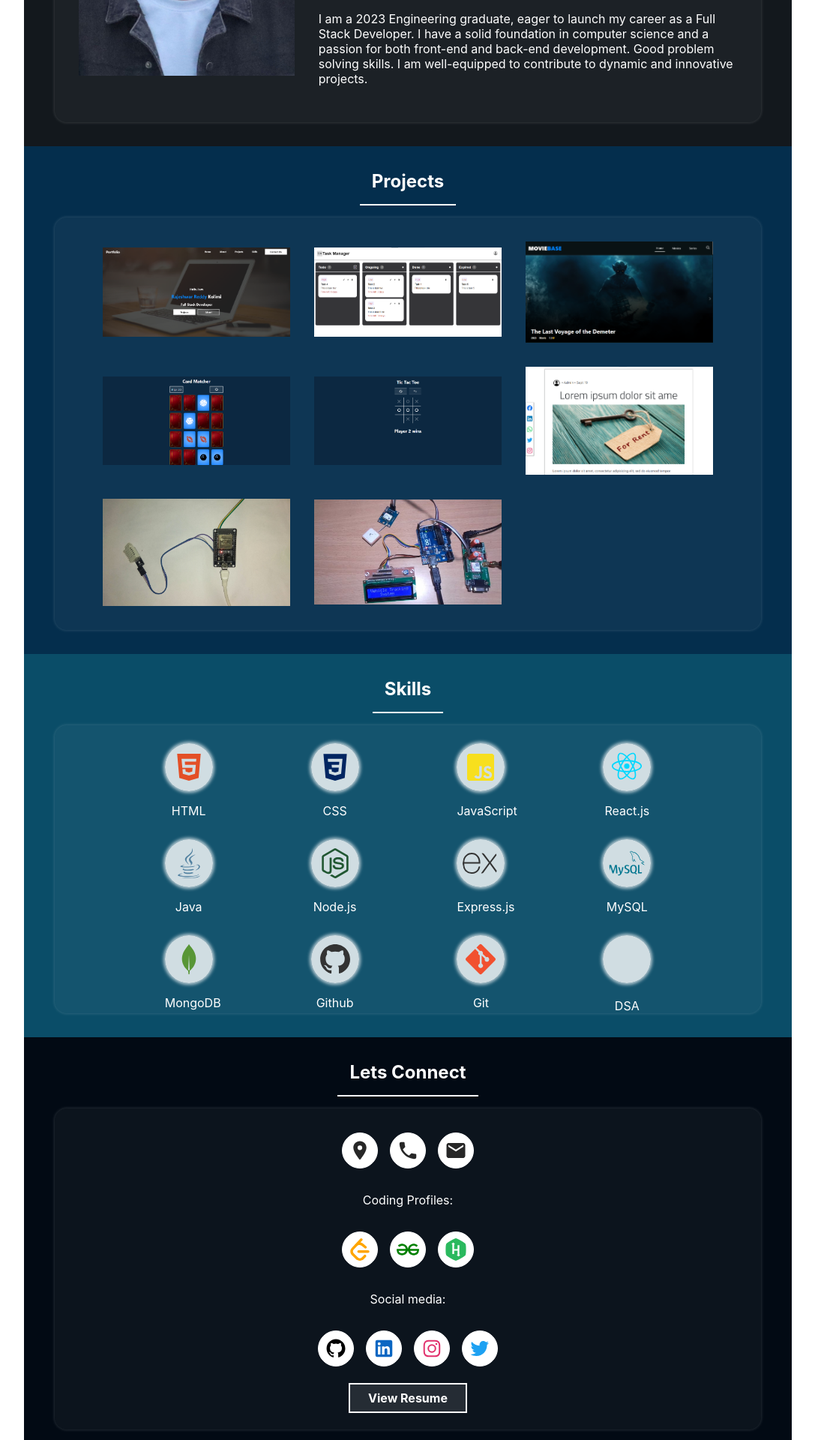
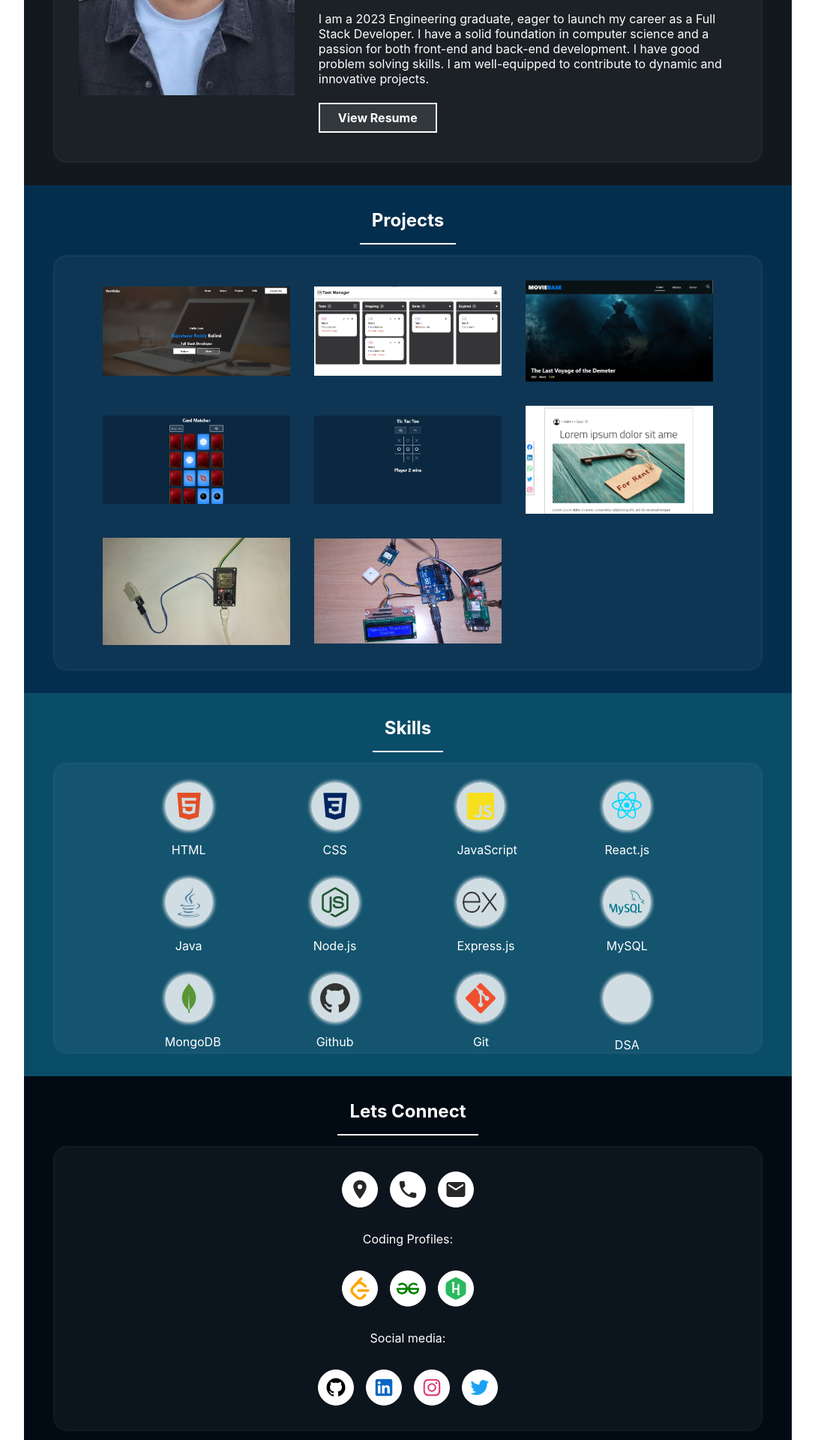
Before and after one commit to RajeshwarReddyKolimi/Portfolio, a React (Create React App) app: page / in a window 1280 px wide. Shown: the part 1240-3160 px from the top of the page at 75% size, without its empty margins (96-1183 px from the left). Built offline with nearby package versions, Linux system fonts and the light colour scheme; some icons are missing.

Commit message:
Projects Upgrade

```diff
--- a/src/Components/About.js
+++ b/src/Components/About.js
@@ -26,6 +26,7 @@ export default function About() {
                     src="/ProfilePic2.jpg"
                     alt="profile"
                 />
+
                 <div className="primary-details">
                     <div
                         className={`detail ${
@@ -78,10 +79,23 @@ export default function About() {
                     >
                         I am a 2023 Engineering graduate, eager to launch my
                         career as a Full Stack Developer. I have a solid
-                            foundation in computer science and a passion for
-                            both front-end and back-end development. Good
-                            problem solving skills. I am well-equipped to
-                            contribute to dynamic and innovative projects.
+                        foundation in computer science and a passion for both
+                        front-end and back-end development. I have good problem
+                        solving skills. I am well-equipped to contribute to
+                        dynamic and innovative projects.
+                    </div>
+                    <div
+                        className={`detail ${
+                            showItems ? "show-item" : "hide-item"
+                        }`}
+                    >
+                        <a
+                            href="https://drive.google.com/file/d/16axtkiqVPVur3MtB4sKI2or23ZvNmV32/view?usp=sharing"
+                            className="buttons"
+                            target="_blank"
+                        >
+                            View Resume
+                        </a>
                     </div>
                 </div>
             </div>
--- a/src/Components/Footer.js
+++ b/src/Components/Footer.js
@@ -133,15 +133,7 @@ export default function Footer() {
                         />
                     </a>
                 </div>
-                <div>
-                    <a
-                        href="https://drive.google.com/file/d/16axtkiqVPVur3MtB4sKI2or23ZvNmV32/view?usp=sharing"
-                        className="buttons"
-                        target="_blank"
-                    >
-                        View Resume
-                    </a>
-                </div>
+
             </div>
         </footer>
     );
--- a/src/Components/main.css
+++ b/src/Components/main.css
@@ -818,5 +818,3 @@ button {
 .show-item-side:nth-child(10) {
     transition-delay: 4.7s;
 }
-
-/* Continue for other indices as needed */
```
Lines whose indentation alone changed are shown as unchanged.
